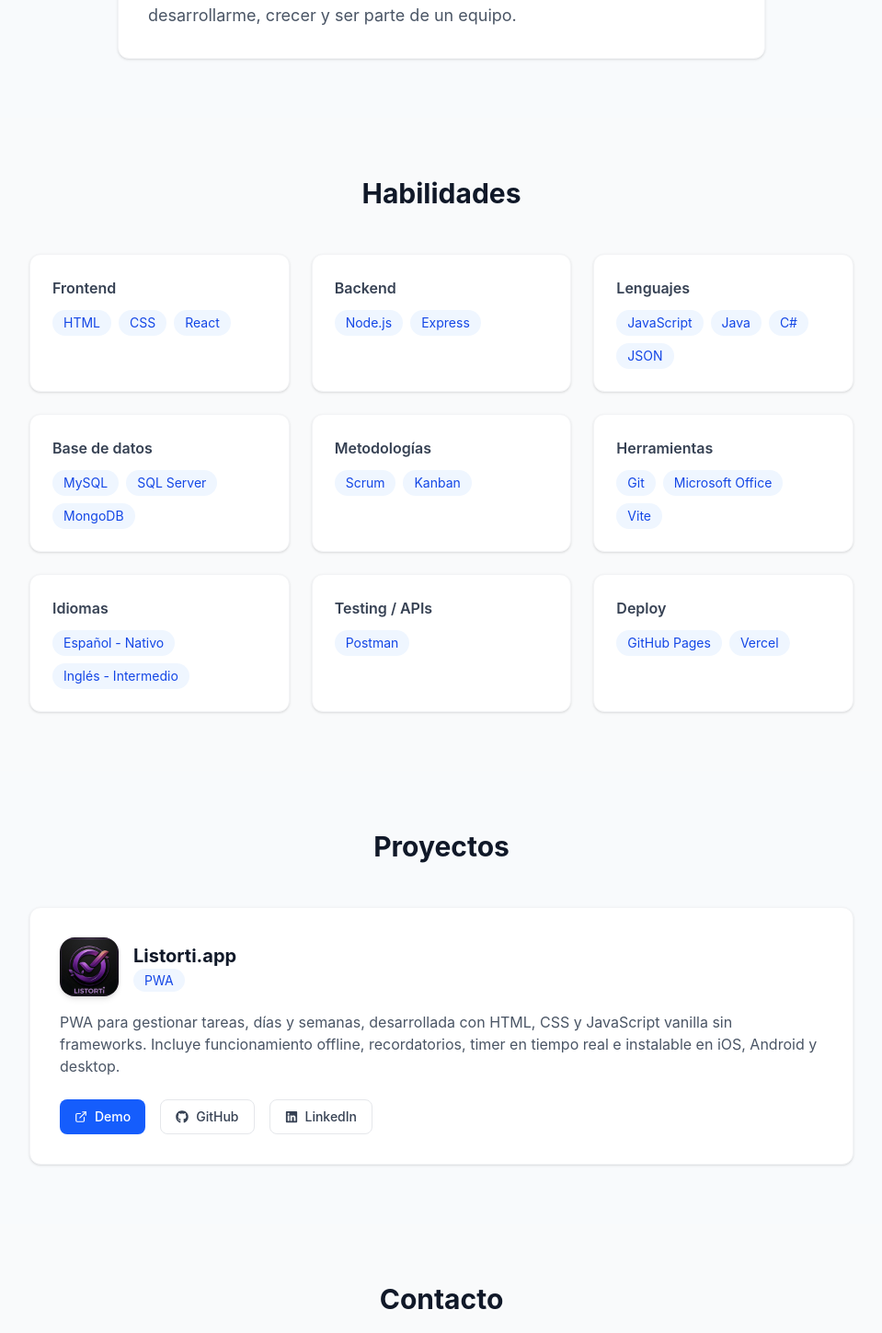
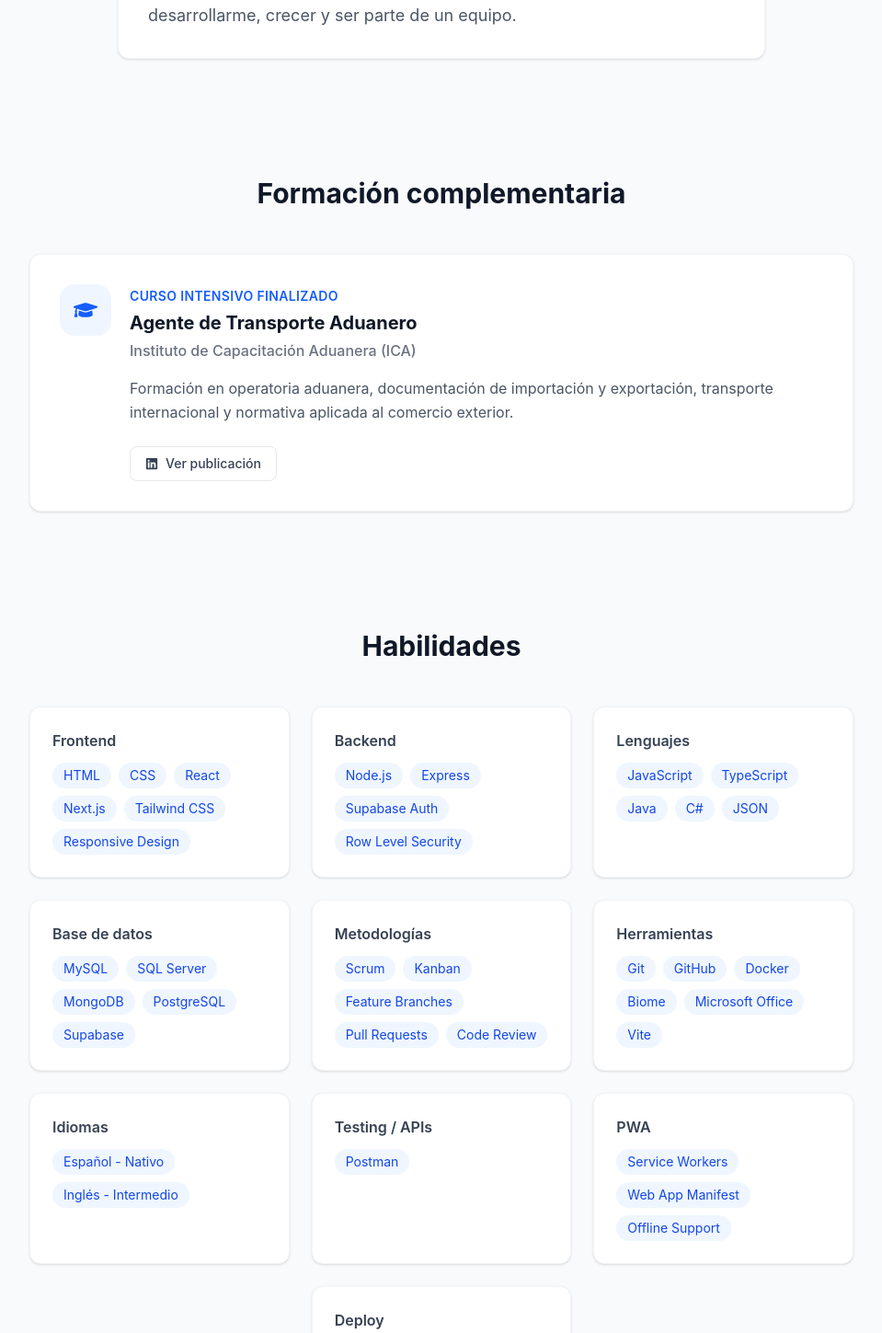
Before and after one commit to MateoGago/Portfolio, a React (Vite) app: page / in a window 1280 px wide. Shown: the part 1168-2617 px from the top of the page at 92% size, without its empty margins (160-1119 px from the left). Built offline with nearby package versions, Linux system fonts and the light colour scheme.

Commit message:
Actualiza portfolio con ProDebates y nueva formación

```diff
--- a/src/App.jsx
+++ b/src/App.jsx
@@ -1,11 +1,12 @@
 import Navbar from "./components/Navbar";
 import Hero from "./components/Hero";
 import About from "./components/About";
+import Education from "./components/Education";
 import Skills from "./components/Skills";
 import Projects from "./components/Projects";
 import Contact from "./components/Contact";
 import ScrollToTop from "./components/ScrollToTop";
-import { Analytics } from "@vercel/analytics/next";
+import { Analytics } from "@vercel/analytics/react";
 function App() {
   return (
     <>
@@ -14,6 +15,7 @@ function App() {
         <Hero />
         <hr className="border-gray-200 max-w-4x1 mx-auto" />
         <About />
+        <Education />
         <Skills />
         <Projects />
         <Contact />
--- /dev/null
+++ b/src/components/Education.jsx
@@ -0,0 +1,51 @@
+import { FaGraduationCap, FaLinkedin } from "react-icons/fa";
+import { useLanguage } from "../context/LanguageContext";
+
+function Education() {
+  const { language } = useLanguage();
+
+  return (
+    <section id="education" className="py-16 px-8 bg-gray-50">
+      <div className="max-w-4xl mx-auto">
+        <h2 className="text-3xl font-bold text-gray-900 mb-12 text-center">
+          {language === "es" ? "Formación complementaria" : "Additional education"}
+        </h2>
+
+        <article className="bg-white rounded-xl p-8 shadow-sm border border-gray-100">
+          <div className="flex flex-col sm:flex-row sm:items-start gap-5">
+            <div className="w-14 h-14 shrink-0 rounded-2xl bg-blue-50 text-blue-600 flex items-center justify-center">
+              <FaGraduationCap size={26} aria-hidden="true" />
+            </div>
+            <div className="flex-1">
+              <span className="text-sm font-semibold uppercase tracking-wide text-blue-600">
+                {language === "es" ? "Curso intensivo finalizado" : "Completed intensive course"}
+              </span>
+              <h3 className="text-xl font-bold text-gray-900 mt-1">
+                {language === "es" ? "Agente de Transporte Aduanero" : "Customs Transport Agent"}
+              </h3>
+              <p className="text-gray-500 font-medium mt-1">
+                Instituto de Capacitación Aduanera (ICA)
+              </p>
+              <p className="text-gray-600 leading-relaxed mt-4 mb-6">
+                {language === "es"
+                  ? "Formación en operatoria aduanera, documentación de importación y exportación, transporte internacional y normativa aplicada al comercio exterior."
+                  : "Training in customs operations, import and export documentation, international transportation, and foreign trade regulations."}
+              </p>
+              <a
+                href="https://lnkd.in/p/d-kkeSwD"
+                target="_blank"
+                rel="noreferrer"
+                className="inline-flex items-center gap-2 border border-gray-200 text-gray-700 px-4 py-2 rounded-lg hover:bg-gray-50 transition-colors text-sm font-medium"
+              >
+                <FaLinkedin />
+                {language === "es" ? "Ver publicación" : "View post"}
+              </a>
+            </div>
+          </div>
+        </article>
+      </div>
+    </section>
+  );
+}
+
+export default Education;
--- a/src/components/Projects.jsx
+++ b/src/components/Projects.jsx
@@ -1,64 +1,80 @@
 import { FaGithub, FaLinkedin } from "react-icons/fa";
 import { FiExternalLink } from "react-icons/fi";
 import listorti from "../assets/icon-192.png";
+import proDebatesIcon from "../assets/prodebates-icon.png";
 import { useLanguage } from "../context/LanguageContext";
+
+const projects = [
+  {
+    name: "ProDebates",
+    badge: "Full Stack · PWA",
+    image: proDebatesIcon,
+    description: {
+      es: "Webapp para jugar al prode del Mundial 2026 con amigos. Permite crear grupos privados, invitar participantes, cargar pronósticos y competir en una tabla de posiciones. Incluye autenticación, reglas de acceso, diseño responsive e instalación como PWA.",
+      en: "A web app for playing a 2026 World Cup prediction game with friends. Create private groups, invite participants, submit match predictions, and compete on group leaderboards. Includes authentication, access rules, responsive design, and PWA installation.",
+    },
+    technologies: ["Next.js", "TypeScript", "Supabase", "Tailwind CSS", "PWA"],
+    demo: "https://lnkd.in/dma_hwuX",
+    github: "https://lnkd.in/debQyzN2",
+    linkedin: "https://lnkd.in/p/djJgQ_VH",
+  },
+  {
+    name: "Listorti.app",
+    badge: "PWA",
+    image: listorti,
+    description: {
+      es: "PWA para gestionar tareas, días y semanas, desarrollada con HTML, CSS y JavaScript vanilla sin frameworks. Incluye funcionamiento offline, recordatorios, timer en tiempo real e instalación en iOS, Android y desktop.",
+      en: "PWA for managing tasks, days, and weeks, built with HTML, CSS, and vanilla JavaScript. Includes offline support, reminders, a real-time timer, and installation on iOS, Android, and desktop.",
+    },
+    technologies: ["JavaScript", "HTML", "CSS", "PWA"],
+    demo: "https://mateogago.github.io/Listorti.app/",
+    github: "https://github.com/MateoGago/Listorti.app",
+    linkedin: "https://www.linkedin.com/posts/mateo-gago-866108213_javascript-webdevelopment-pwa-activity-7449440319999234048-EFa-",
+  },
+];
+
 function Projects() {
   const { language } = useLanguage();
+
   return (
     <section id="projects" className="py-16 px-8">
-      <div className="max-w-4xl mx-auto">
+      <div className="max-w-5xl mx-auto">
         <h2 className="text-3xl font-bold text-gray-900 mb-12 text-center">
-          {" "}
           {language === "es" ? "Proyectos" : "Projects"}
         </h2>
-        <div className="bg-white rounded-xl p-8 shadow-sm border border-gray-100">
-          <div className="flex items-center gap-4 mb-4">
-            <img
-              src={listorti}
-              alt="Listorti"
-              className="w-16 h-16 rounded-2xl shadow-md"
-            />
-            <div>
-              <h3 className="text-xl font-bold text-gray-900">Listorti.app</h3>
-              <span className="bg-blue-50 text-blue-700 text-sm px-3 py-1 rounded-full">
-                PWA
-              </span>
-            </div>
-          </div>
-          <p className="text-gray-600 mb-6">
-            {" "}
-            {language === "es"
-              ? `PWA para gestionar tareas, días y semanas, desarrollada con HTML, CSS y JavaScript vanilla sin frameworks.
-    Incluye funcionamiento offline, recordatorios, timer en tiempo real e instalable en iOS, Android y desktop.`
-              : `PWA to manage tasks, days and weeks, developed with HTML, CSS and JavaScript vanilla without frameworks.
-includes offline operation, reminders, real-time timer and installable on iOS, Android and desktop.`}
-          </p>
-          <div className="flex flex-wrap gap-4">
-            <a
-              href="https://mateogago.github.io/Listorti.app/"
-              target="_blank"
-              className="flex items-center gap-2 bg-blue-600 text-white px-4 py-2 rounded-lg hover:bg-blue-700 transition-colors text-sm font-medium"
-            >
-              <FiExternalLink /> Demo
-            </a>
-            <a
-              href="https://github.com/MateoGago/Listorti.app"
-              target="_blank"
-              className="flex items-center gap-2 border border-gray-200 text-gray-700 px-4 py-2 rounded-lg hover:bg-gray-50 transition-colors text-sm font-medium"
-            >
-              <FaGithub /> GitHub
-            </a>
-            <a
-              href="https://www.linkedin.com/posts/mateo-gago-866108213_javascript-webdevelopment-pwa-activity-7449440319999234048-EFa-"
-              target="_blank"
-              className="flex items-center gap-2 border border-gray-200 text-gray-700 px-4 py-2 rounded-lg hover:bg-gray-50 transition-colors text-sm font-medium"
-            >
-              <FaLinkedin /> LinkedIn
-            </a>
-          </div>
+        <div className="grid gap-8 md:grid-cols-2">
+          {projects.map((project) => (
+            <article key={project.name} className="bg-white rounded-xl p-8 shadow-sm border border-gray-100 flex flex-col">
+              <div className="flex items-center gap-4 mb-4">
+                {project.image ? (
+                  <img src={project.image} alt={`Logo de ${project.name}`} className="w-16 h-16 rounded-2xl object-cover shadow-md" />
+                ) : (
+                  <div aria-hidden="true" className="w-16 h-16 rounded-2xl bg-gradient-to-br from-blue-600 to-cyan-500 text-white shadow-md flex items-center justify-center text-xl font-bold">
+                    {project.initials}
+                  </div>
+                )}
+                <div>
+                  <h3 className="text-xl font-bold text-gray-900">{project.name}</h3>
+                  <span className="inline-block bg-blue-50 text-blue-700 text-sm px-3 py-1 rounded-full mt-1">{project.badge}</span>
+                </div>
+              </div>
+              <p className="text-gray-600 mb-5 leading-relaxed">{project.description[language]}</p>
+              <ul className="flex flex-wrap gap-2 mb-6" aria-label="Tecnologías">
+                {project.technologies.map((technology) => (
+                  <li key={technology} className="text-xs font-medium text-gray-600 bg-gray-100 px-2.5 py-1 rounded-md">{technology}</li>
+                ))}
+              </ul>
+              <div className="flex flex-wrap gap-3 mt-auto">
+                <a href={project.demo} target="_blank" rel="noreferrer" className="flex items-center gap-2 bg-blue-600 text-white px-4 py-2 rounded-lg hover:bg-blue-700 transition-colors text-sm font-medium"><FiExternalLink /> Demo</a>
+                <a href={project.github} target="_blank" rel="noreferrer" className="flex items-center gap-2 border border-gray-200 text-gray-700 px-4 py-2 rounded-lg hover:bg-gray-50 transition-colors text-sm font-medium"><FaGithub /> GitHub</a>
+                <a href={project.linkedin} target="_blank" rel="noreferrer" aria-label={`${project.name} en LinkedIn`} className="flex items-center gap-2 border border-gray-200 text-gray-700 px-4 py-2 rounded-lg hover:bg-gray-50 transition-colors text-sm font-medium"><FaLinkedin /> LinkedIn</a>
+              </div>
+            </article>
+          ))}
         </div>
       </div>
     </section>
   );
 }
+
 export default Projects;
--- a/src/components/Skills.jsx
+++ b/src/components/Skills.jsx
@@ -4,27 +4,27 @@ function Skills() {
   const skills = [
     {
       category: language === "es" ? "Frontend" : "Frontend",
-      items: ["HTML", "CSS", "React"],
+      items: ["HTML", "CSS", "React", "Next.js", "Tailwind CSS", "Responsive Design"],
     },
     {
       category: language === "es" ? "Backend" : "Backend",
-      items: ["Node.js", "Express"],
+      items: ["Node.js", "Express", "Supabase Auth", "Row Level Security"],
     },
     {
       category: language === "es" ? "Lenguajes" : "Languages",
-      items: ["JavaScript", "Java", "C#", "JSON"],
+      items: ["JavaScript", "TypeScript", "Java", "C#", "JSON"],
     },
     {
       category: language === "es" ? "Base de datos" : "Databases",
-      items: ["MySQL", "SQL Server", "MongoDB"],
+      items: ["MySQL", "SQL Server", "MongoDB", "PostgreSQL", "Supabase"],
     },
     {
       category: language === "es" ? "Metodologías" : "Methodologies",
-      items: ["Scrum", "Kanban"],
+      items: ["Scrum", "Kanban", "Feature Branches", "Pull Requests", "Code Review"],
     },
     {
       category: language === "es" ? "Herramientas" : "Tools",
-      items: ["Git", "Microsoft Office", "Vite"],
+      items: ["Git", "GitHub", "Docker", "Biome", "Microsoft Office", "Vite"],
     },
     {
       category: language === "es" ? "Idiomas" : "Spoken Languages",
@@ -34,6 +34,10 @@ function Skills() {
       ],
     },
     { category: "Testing / APIs", items: ["Postman"] },
+    {
+      category: "PWA",
+      items: ["Service Workers", "Web App Manifest", "Offline Support"],
+    },
     { category: "Deploy", items: ["GitHub Pages", "Vercel"] },
   ];
 
@@ -47,7 +51,9 @@ function Skills() {
           {skills.map((skill) => (
             <div
               key={skill.category}
-              className="bg-white rounded-xl p-6 shadow-sm border border-gray-100"
+              className={`bg-white rounded-xl p-6 shadow-sm border border-gray-100 ${
+                skill.category === "Deploy" ? "md:col-start-2" : ""
+              }`}
             >
               <h3 className="text-gray-700 font-semibold mb-3">
                 {skill.category}
--- a/src/context/LanguageContext.jsx
+++ b/src/context/LanguageContext.jsx
@@ -16,6 +16,8 @@ export function LanguageProvider({ children }) {
   );
 }
 
+// This hook intentionally lives beside its provider so the context API stays together.
+// eslint-disable-next-line react-refresh/only-export-components
 export function useLanguage() {
   return useContext(LanguageContext);
 }
```
Also changed, not shown: src/components/Hero.jsx (+13 -5 lines), src/components/Navbar.jsx (+18 -1 lines), src/assets/prodebates-icon.png (added), src/assets/yo.png.
